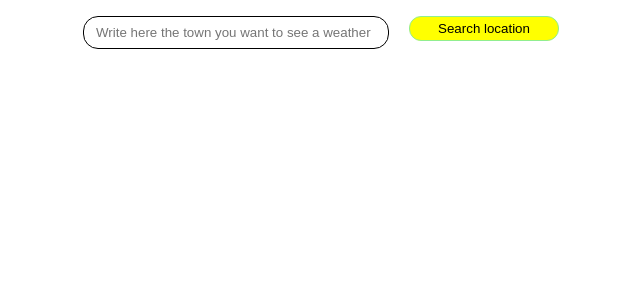
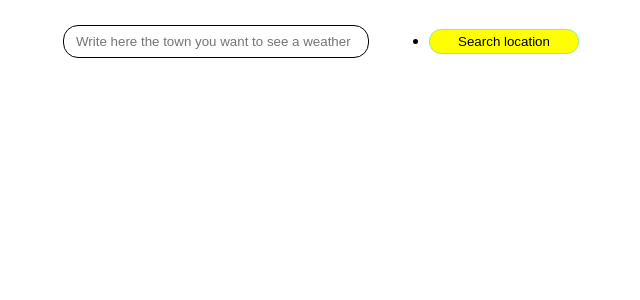
Before and after one commit to Majkan1/weather-app, a React (Vite) app: page / in a window 1280 px wide. Shown: the top 300 px of the page, without its empty margins (335-975 px from the left). Built offline with nearby package versions, Linux system fonts and the light colour scheme.

Commit message:
Add logic and functionaliy to the projeci

```diff
--- a/src/App.css
+++ b/src/App.css
@@ -18,6 +18,7 @@ input{
     justify-content:center;
     padding:16px;
     width:100%;
+    align-items:center;
 }
 
 button{
--- a/src/App.jsx
+++ b/src/App.jsx
@@ -1,3 +1,4 @@
+import {useState} from 'react';
 import './App.css'
 export default function App() {
   return (
@@ -9,9 +10,22 @@ export default function App() {
 }
 
 function Main(){
+  const [tekst,setTekst] = useState("");
+
+  const array = [
+    'Warsaw','Minsk',
+    'Belarus','Poland',
+    'Berlin','Germany'
+  ];
+
+  const array1 = [ array.filter(item => item.includes(tekst))];
   return (
     <div className="main">
-      <input type = "text" placeholder = "Write here the town you want to see a weather"/>
+      <input type = "text" value = {tekst} placeholder = "Write here the town you want to see a weather" onChange = {(e)=>setTekst(e.target.value)}/>
+      <ul>
+        {tekst === array1 ?
+         <li> {tekst}</li> : <li></li>}
+      </ul>
       <button>Search location</button>
     </div>
   )
```
